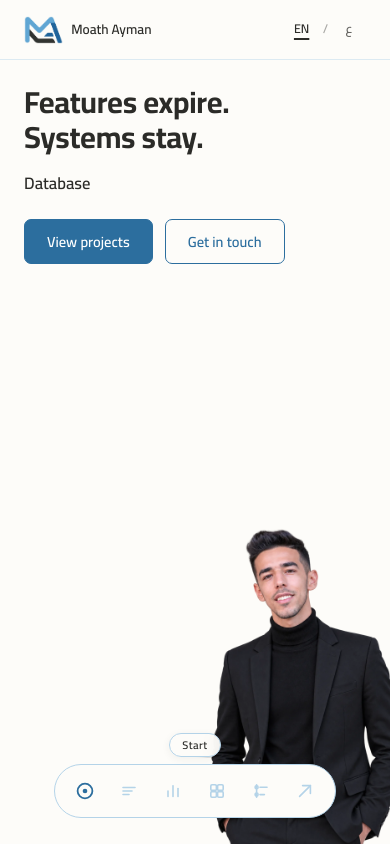
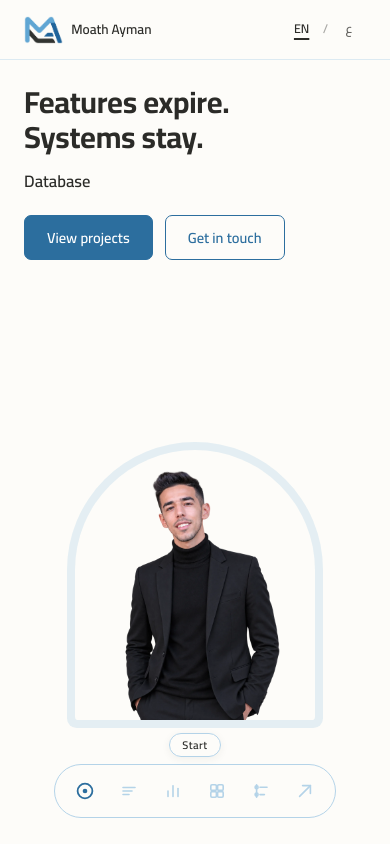
Before and after one commit to imoathayman/Portfolio, a Vue app: page / in a window 390 px wide. Built offline with nearby package versions, Linux system fonts and the light colour scheme.

Commit message:
Redesign mobile hero portrait into centered arch frame above dock

```diff
--- a/src/views/HeroView.vue
+++ b/src/views/HeroView.vue
@@ -71,10 +71,12 @@ onBeforeUnmount(() => {
 
 <template>
   <section class="hero">
-    <div class="hero-field-soft" aria-hidden="true"></div>
-    <div class="hero-ring" aria-hidden="true"></div>
-    <div class="hero-field" aria-hidden="true"></div>
-    <img class="hero-photo" :src="photoUrl" :alt="t('hero.photoAlt')" draggable="false" />
+    <div class="hero-visual">
+      <div class="hero-field-soft" aria-hidden="true"></div>
+      <div class="hero-ring" aria-hidden="true"></div>
+      <div class="hero-field" aria-hidden="true"></div>
+      <img class="hero-photo" :src="photoUrl" :alt="t('hero.photoAlt')" draggable="false" />
+    </div>
     <div class="hero-content">
       <h1 class="hero-headline whitespace-pre-line">{{ headline }}</h1>
       <p class="sr-only">{{ roleStatic }}</p>
@@ -99,6 +101,9 @@ onBeforeUnmount(() => {
   height: 100dvh;
   width: 100%;
   overflow: hidden;
+}
+.hero-visual {
+  display: contents;
 }
 
 .hero-field {
@@ -227,43 +232,64 @@ onBeforeUnmount(() => {
 }
 
 @media (max-width: 900px) {
+  .hero {
+    display: flex;
+    flex-direction: column-reverse;
+    justify-content: space-between;
+    padding-inline: var(--gutter-mobile);
+    padding-block: var(--pad-block-mobile) var(--dock-clearance);
+    gap: 20px;
+  }
   .hero-content {
-    inset-inline: var(--gutter-mobile);
+    position: static;
+    transform: none;
+    inset: auto;
     max-width: none;
-    top: var(--pad-block-mobile);
-    transform: none;
+    width: 100%;
   }
   .hero-headline {
     font-size: clamp(28px, 7.8vw, 38px);
   }
   .hero-role {
-    margin-top: 14px;
+    margin-top: 12px;
     font-size: 16.5px;
     line-height: 1.7;
     min-height: 1.7em;
   }
   .hero-cta {
-    margin-top: 22px;
+    margin-top: 20px;
     gap: 12px;
   }
   .btn {
     padding: 11px 22px;
     font-size: 14.5px;
   }
-  .hero-field {
-    width: 92vw;
-    height: 60vh;
-    bottom: -14vh;
-    inset-inline-end: -22vw;
+  .hero-visual {
+    display: block;
+    position: relative;
+    width: min(62vw, 240px);
+    height: clamp(190px, 32vh, 275px);
+    margin-inline: auto;
+    flex-shrink: 0;
+    border-radius: 999px 999px 28px 28px;
+    background: var(--color-primary);
+    box-shadow: 0 0 0 8px rgba(180, 211, 232, 0.35);
+    overflow: hidden;
+    z-index: 2;
   }
+  .hero-field,
   .hero-field-soft,
   .hero-ring {
     display: none;
   }
   .hero-photo {
-    height: 38vh;
-    max-height: 350px;
-    inset-inline-end: -4vw;
+    position: absolute;
+    bottom: 0;
+    inset-inline: 0;
+    margin-inline: auto;
+    height: 94%;
+    max-height: none;
+    width: auto;
     pointer-events: none;
   }
 }
```
